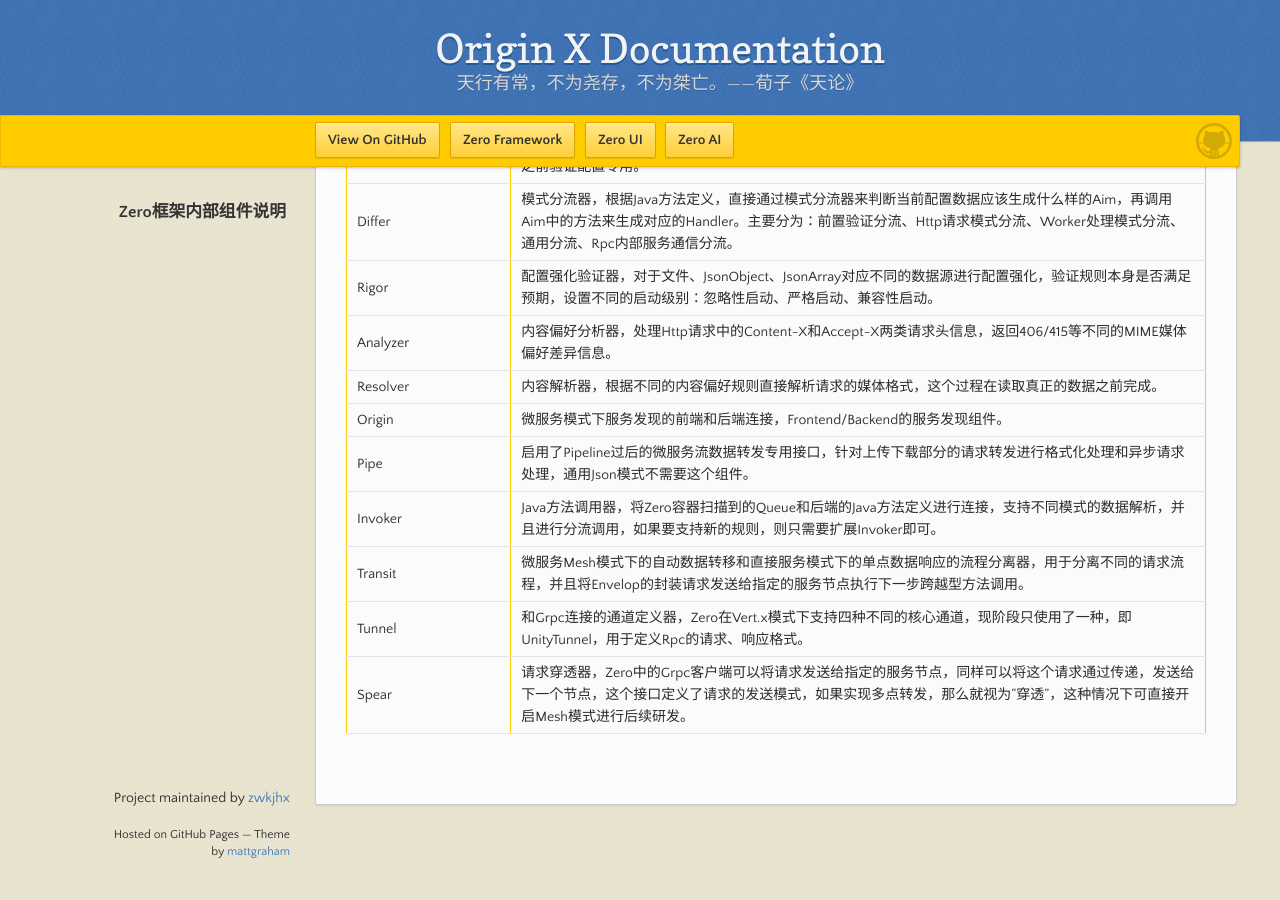
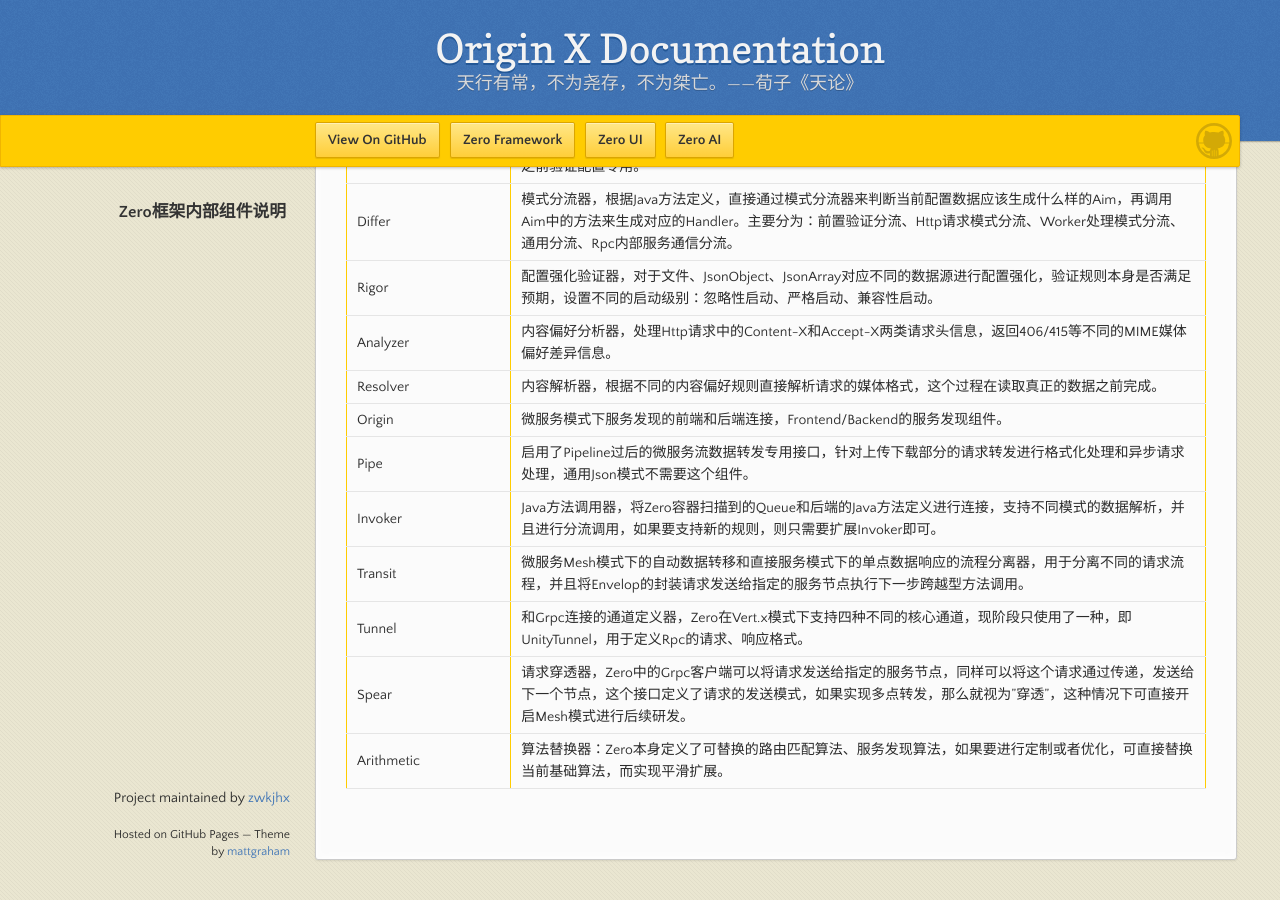
Before and after one commit to zwkjhx/ox-doc, a Jekyll site: the page built from specification/1-zerogui-fan/spc-004-zeronei-bu-zu-jian-shuo-ming.md, in a window 1280 px wide and 900 px high, scrolled down 1308 px. Built offline with Jekyll 4.4.1, drawn with Linux system fonts in a browser that asks for light colours; our own code applies the rules of GitHub Pages for plain Markdown files.

Commit message:
Updates specification/1-zerogui-fan/spc-004-zeronei-bu-zu-jian-shuo-ming.md
Auto commit by GitBook Editor

```diff
--- a/specification/1-zerogui-fan/spc-004-zeronei-bu-zu-jian-shuo-ming.md
+++ b/specification/1-zerogui-fan/spc-004-zeronei-bu-zu-jian-shuo-ming.md
@@ -37,3 +37,4 @@
 | Transit | 微服务Mesh模式下的自动数据转移和直接服务模式下的单点数据响应的流程分离器，用于分离不同的请求流程，并且将Envelop的封装请求发送给指定的服务节点执行下一步跨越型方法调用。 |
 | Tunnel | 和Grpc连接的通道定义器，Zero在Vert.x模式下支持四种不同的核心通道，现阶段只使用了一种，即UnityTunnel，用于定义Rpc的请求、响应格式。 |
 | Spear | 请求穿透器，Zero中的Grpc客户端可以将请求发送给指定的服务节点，同样可以将这个请求通过传递，发送给下一个节点，这个接口定义了请求的发送模式，如果实现多点转发，那么就视为”穿透”，这种情况下可直接开启Mesh模式进行后续研发。 |
+| Arithmetic | 算法替换器：Zero本身定义了可替换的路由匹配算法、服务发现算法，如果要进行定制或者优化，可直接替换当前基础算法，而实现平滑扩展。 |
```
